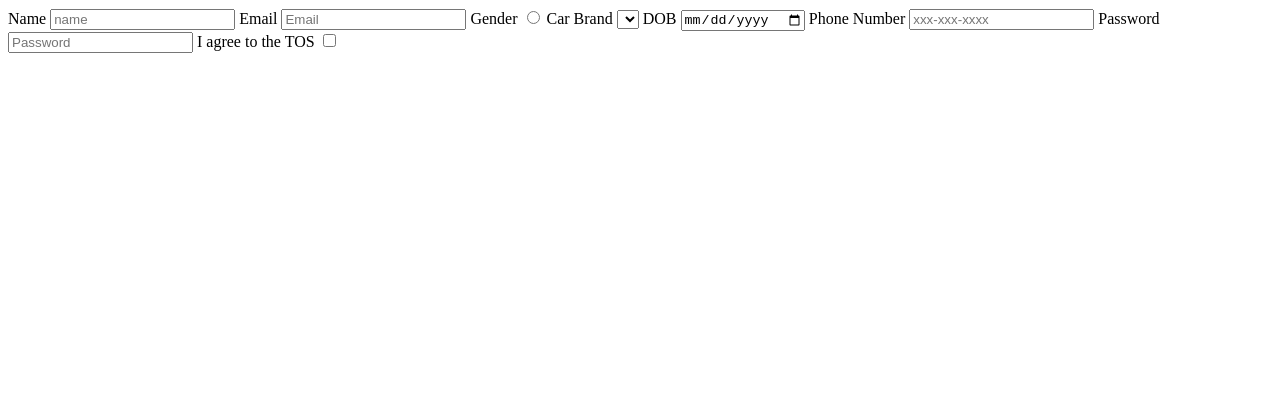
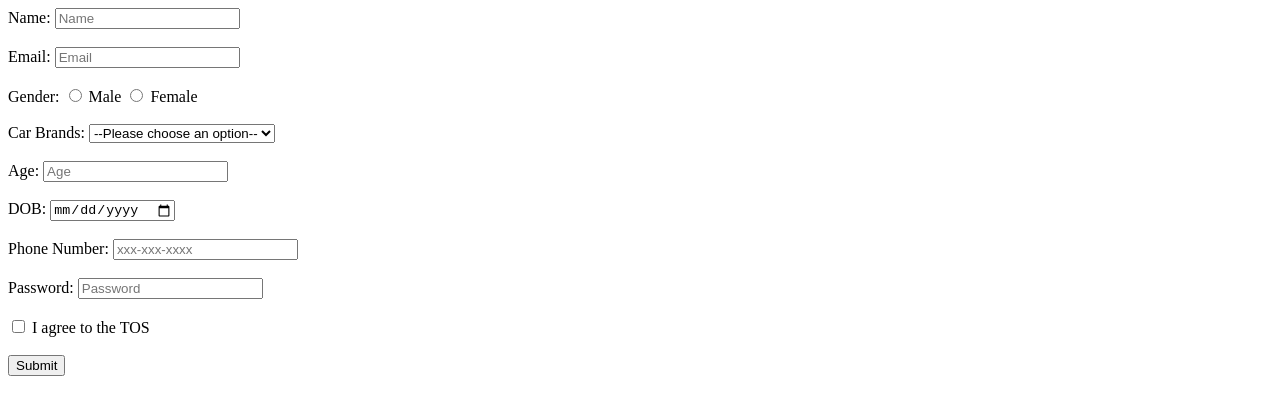
Before and after one commit to acciojob/signup-form-car-bhavesh-patil45, a website: page main.html in a window 1280 px wide. Drawn offline with Linux system fonts and the light colour scheme.

Commit message:
created a submission

```diff
--- a/main.html
+++ b/main.html
@@ -1,35 +1,50 @@
 <!DOCTYPE html>
+<html lang="en">
+<head>
+  <meta charset="UTF-8">
+  <meta name="viewport" content="width=device-width, initial-scale=1.0">
+  <title>Signup Form</title>
+</head>
+<body>
 
-<html>
+  <form method="post">
+    <label for="name">Name:</label>
+    <input type="text" id="name" name="name" required placeholder="Name"><br><br>
 
-<head>
-	<link rel="stylesheet" href="styles.css">
+    <label for="email">Email:</label>
+    <input type="email" id="email" name="email" required placeholder="Email"><br><br>
 
-</head>
+    <label>Gender:</label>
+    <input type="radio" id="gender_m" name="gender" required>
+    <label for="gender_m">Male</label>
+    <input type="radio" id="gender_f" name="gender" required>
+    <label for="gender_f">Female</label><br><br>
 
-<body>
-	<!-- the entire body must be written by student -->
-	<form action="">
-        <label for="name">Name</label>
-        <input type="text" name="name" id="name" required placeholder="name">
-        <label for="email">Email</label>
-        <input type="email" name="email" id="email" required placeholder="Email">
-        <label for="gender">Gender</label>
-        <input type="radio" name="gender" id="gender_m, gender_f" required>
-        <label for="car brand" >Car Brand</label>
-        <select name="" id="car" required >--Please choose an option--</select>
-        <label for="dob">DOB</label>
-        <input type="date" name="DOB" id="dob" required>
-        <label for="phone number">Phone Number</label>
-        <input type="tel" name="" id="tel" placeholder="xxx-xxx-xxxx">
-        <label for="Password">Password</label>
-        <input type="password" name="Password" id="password" required placeholder="Password">
-        <label for="I agree to the TOS	">I agree to the TOS</label>
-        <input type="checkbox" name="I agree to the TOS	" id="tos">
-    </form>
-    <script type="text/javascript" src="./script.js">
-</script>
+    <label for="cars">Car Brands:</label>
+    <select id="cars" name="cars" required>
+      <option value="">--Please choose an option--</option>
+      <option value="Tata">Tata</option>
+      <option value="Hyundai">Hyundai</option>
+      <option value="Maruti">Maruti</option>
+    </select><br><br>
+
+    <label for="age">Age:</label>
+    <input type="number" id="age" name="age" required placeholder="Age"><br><br>
+
+    <label for="dob">DOB:</label>
+    <input type="date" id="dob" name="dob" required><br><br>
+
+    <label for="tel">Phone Number:</label>
+    <input type="tel" id="tel" name="tel" placeholder="xxx-xxx-xxxx"><br><br>
+
+    <label for="password">Password:</label>
+    <input type="password" id="password" name="password" required placeholder="Password"><br><br>
+
+    <input type="checkbox" id="tos" name="tos" required>
+    <label for="tos">I agree to the TOS</label><br><br>
+
+    <button type="submit">Submit</button>
+  </form>
 
 </body>
-
 </html>
```
